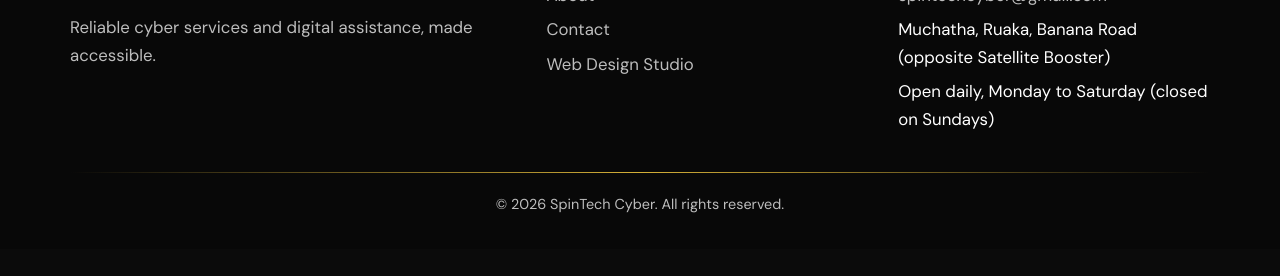
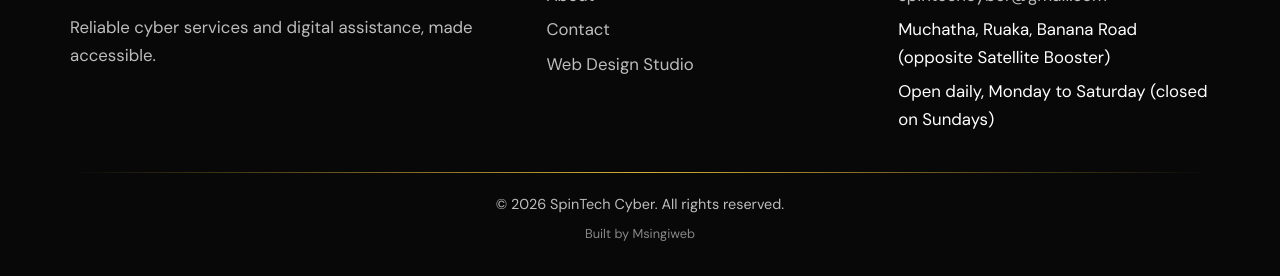
Before and after one commit to Mwirigih/Spintechcyber, a plain HTML site: page index.html in a window 1280 px wide. Shown: the part 3674-3950 px from the top of the page. Before the commit the page ends 3923 px from the top, so only its background shows below. Drawn offline with Linux system fonts and the light colour scheme.

Commit message:
Add files via upload

```diff
--- a/index.html
+++ b/index.html
@@ -15,6 +15,11 @@
 <link href="https://fonts.googleapis.com/css2?family=DM+Sans:wght@400;500;700&family=Josefin+Sans:wght@400;600&display=swap" rel="stylesheet">
 <link rel="stylesheet" href="css/base.css">
 <link rel="stylesheet" href="css/spintech.css">
+<style>
+.site-footer .credit{margin:6px 0 0;text-align:center;font-size:.8rem;opacity:.7}
+.site-footer .credit a{color:inherit;text-decoration:none;transition:opacity .25s}
+.site-footer .credit a:hover,.site-footer .credit a:focus-visible{opacity:1;text-decoration:underline}
+</style>
 </head>
 <body>
 <a class="skip" href="#main">Skip to content</a>
@@ -119,6 +124,7 @@
     </div>
     <div class="rule"></div>
     <p class="copy">&copy; <span data-year></span> SpinTech Cyber. All rights reserved.</p>
+    <p class="credit"><a href="https://www.msingiweb.co.ke" target="_blank" rel="noopener">Built by Msingiweb</a></p>
   </div>
 </footer>
 <script src="js/config.js"></script>
```
